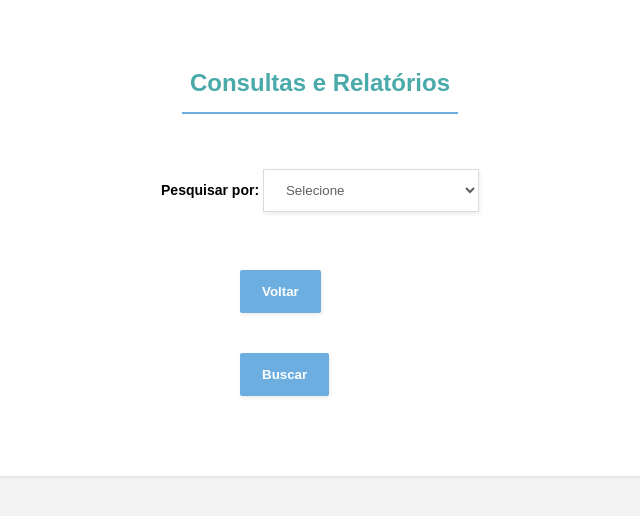
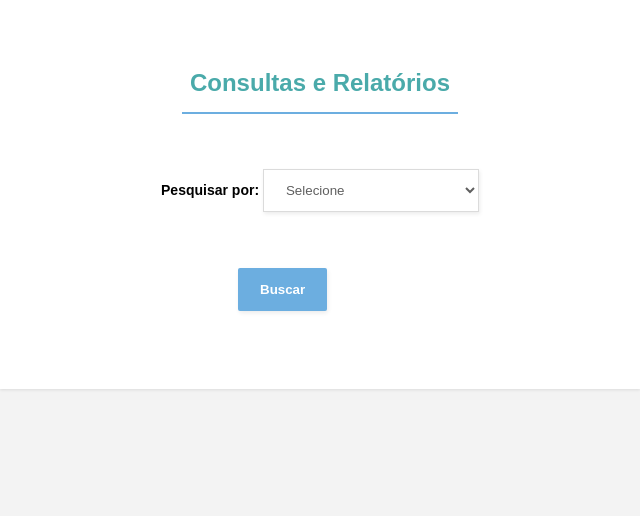
Before and after one commit to mattvasc/trabdes1, a PHP site: template view/consulta.php in a window 1280 px wide. Shown: the part 87-603 px from the top of the page, without its empty margins (320-960 px from the left). Run offline with PHP 8.4, Linux system fonts and the light colour scheme; the template is opened without the code that fills it, so the values that code supplies are empty; some libraries are stand-ins or nearby versions.

Commit message:
apaguei um botao

```diff
--- a/view/consulta.php
+++ b/view/consulta.php
@@ -45,7 +45,7 @@
 								<div id='coisa' >
 								</div>
 								<div class="form-row">
-									<table><tr><td>	<button type="button" value="Voltar" onclick="voltar()"> Voltar </button>			<button type="button" name="rank" onclick="validar()">Buscar</button>
+										<button type="button" name="rank" onclick="validar()">Buscar</button>
 							</div>
 
 </form>
```
